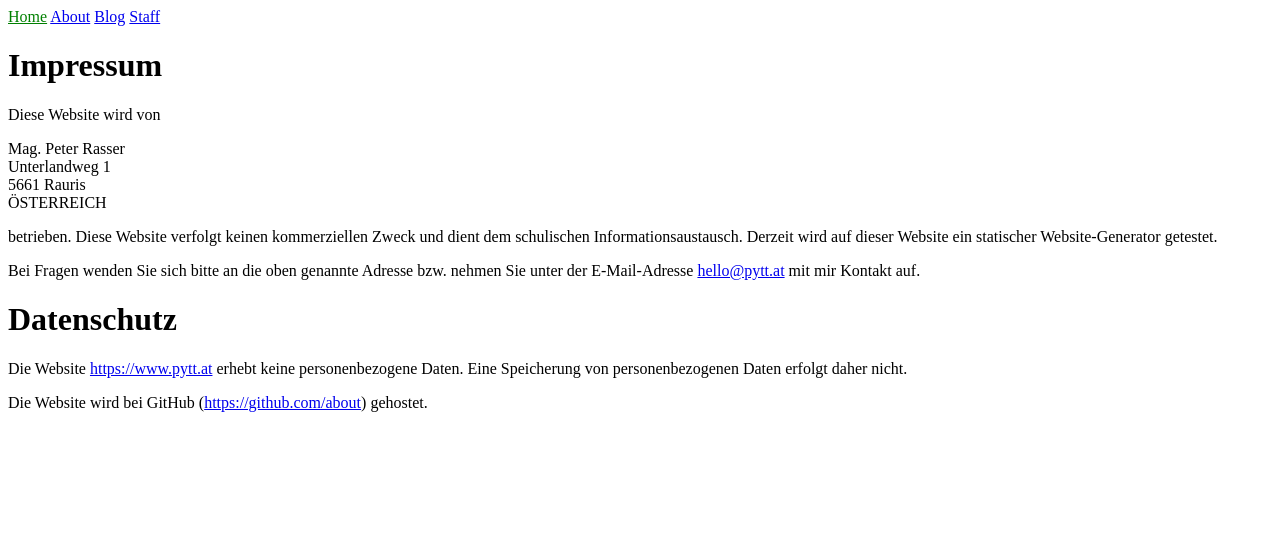
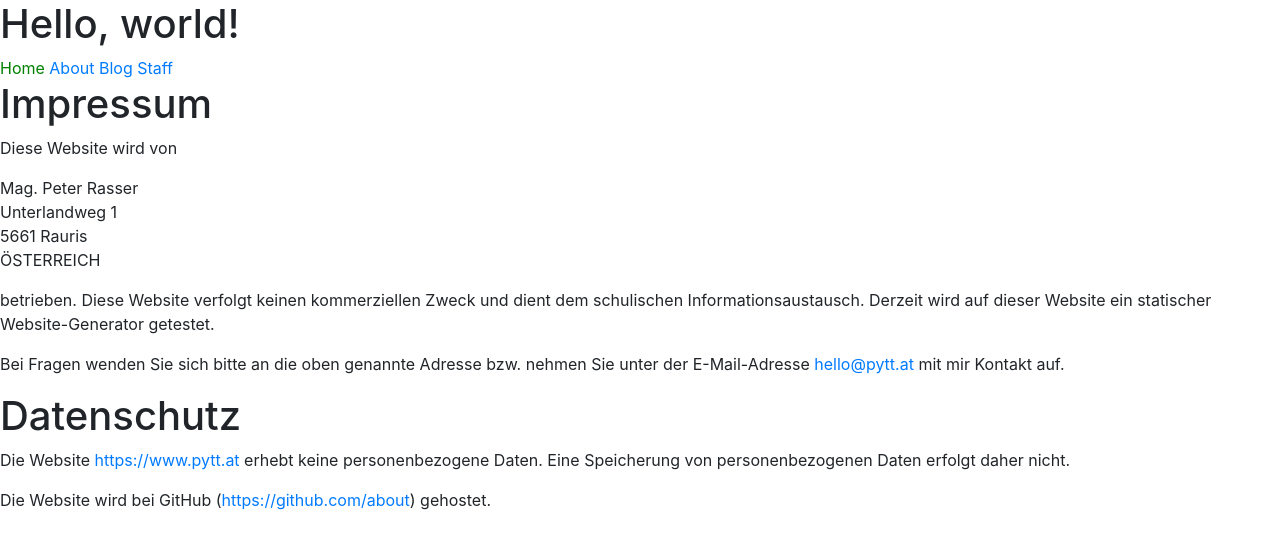
Before and after one commit to perasser/perasser.github.io, a Jekyll site: the page built from index.md, in a window 1280 px wide. Shown: the top 549 px of the page. Built offline with Jekyll 4.4.1, drawn with Linux system fonts in a browser that asks for light colours.

Commit message:
change layout

```diff
--- a/_layouts/default.html
+++ b/_layouts/default.html
@@ -1,9 +1,15 @@
 <!doctype html>
-<html>
+<html lang="en">
   <head>
+    <!-- Required meta tags -->
     <meta charset="utf-8">
+    <meta name="viewport" content="width=device-width, initial-scale=1, shrink-to-fit=no">
+
+    <!-- Bootstrap CSS -->
+    <link rel="stylesheet" href="https://cdn.jsdelivr.net/npm/bootstrap@4.5.3/dist/css/bootstrap.min.css" integrity="sha384-TX8t27EcRE3e/ihU7zmQxVncDAy5uIKz4rEkgIXeMed4M0jlfIDPvg6uqKI2xXr2" crossorigin="anonymous">
+
     <title>{{ page.title }}</title>
-    <link rel="stylesheet" href="/assets/css/styles.css">
+	<link rel="stylesheet" href="/assets/css/styles.css">
     {% if jekyll.environment == "production" %}
       <script src="demo-production.js"></script>
     {% endif %}
@@ -11,7 +17,20 @@
     {% seo %}
   </head>
   <body>
-    {% include navigation.html %}
-    {{ content }}
+    <h1>Hello, world!</h1>
+
+    <!-- Optional JavaScript; choose one of the two! -->
+
+    <!-- Option 1: jQuery and Bootstrap Bundle (includes Popper) -->
+    <script src="https://code.jquery.com/jquery-3.5.1.slim.min.js" integrity="sha384-DfXdz2htPH0lsSSs5nCTpuj/zy4C+OGpamoFVy38MVBnE+IbbVYUew+OrCXaRkfj" crossorigin="anonymous"></script>
+    <script src="https://cdn.jsdelivr.net/npm/bootstrap@4.5.3/dist/js/bootstrap.bundle.min.js" integrity="sha384-ho+j7jyWK8fNQe+A12Hb8AhRq26LrZ/JpcUGGOn+Y7RsweNrtN/tE3MoK7ZeZDyx" crossorigin="anonymous"></script>
+
+    <!-- Option 2: jQuery, Popper.js, and Bootstrap JS
+    <script src="https://code.jquery.com/jquery-3.5.1.slim.min.js" integrity="sha384-DfXdz2htPH0lsSSs5nCTpuj/zy4C+OGpamoFVy38MVBnE+IbbVYUew+OrCXaRkfj" crossorigin="anonymous"></script>
+    <script src="https://cdn.jsdelivr.net/npm/popper.js@1.16.1/dist/umd/popper.min.js" integrity="sha384-9/reFTGAW83EW2RDu2S0VKaIzap3H66lZH81PoYlFhbGU+6BZp6G7niu735Sk7lN" crossorigin="anonymous"></script>
+    <script src="https://cdn.jsdelivr.net/npm/bootstrap@4.5.3/dist/js/bootstrap.min.js" integrity="sha384-w1Q4orYjBQndcko6MimVbzY0tgp4pWB4lZ7lr30WKz0vr/aWKhXdBNmNb5D92v7s" crossorigin="anonymous"></script>
+    -->
+	{% include navigation.html %}
+	{{ content }}
   </body>
-</html>
+  </html>
```
